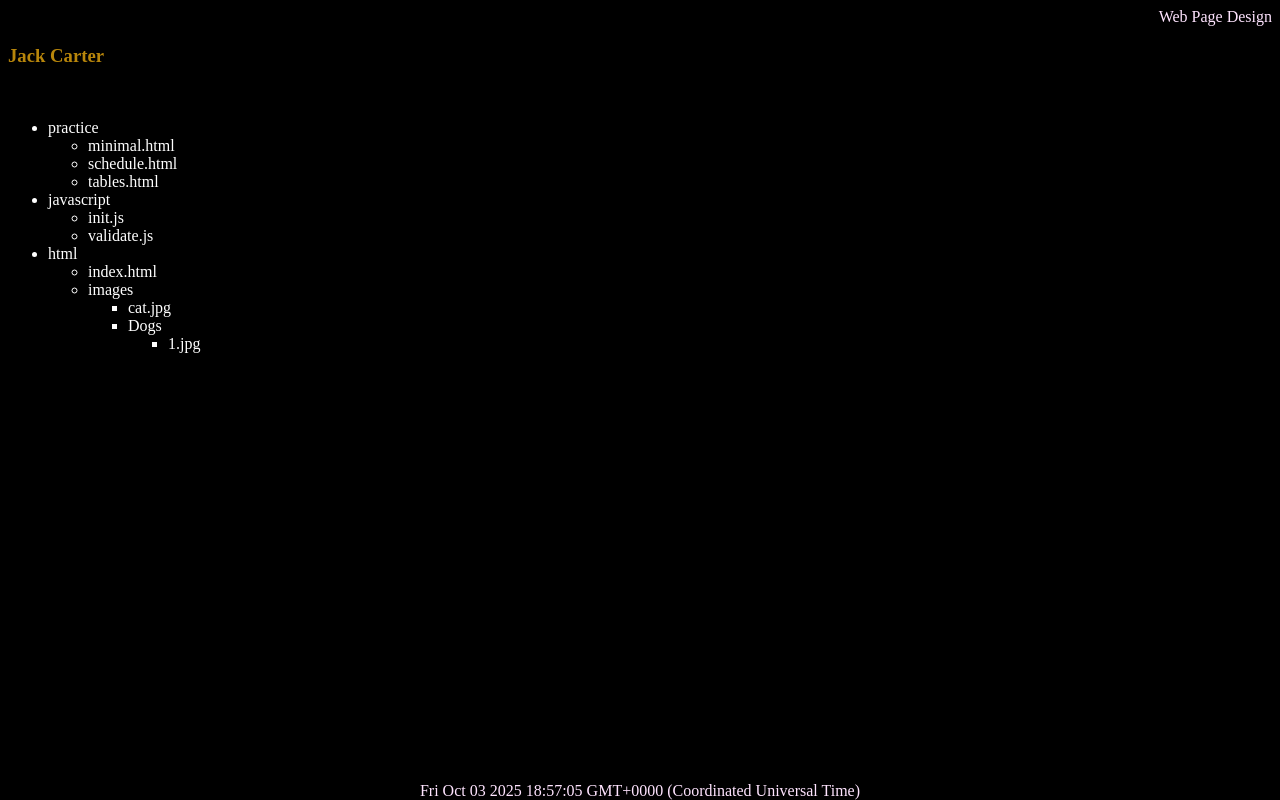
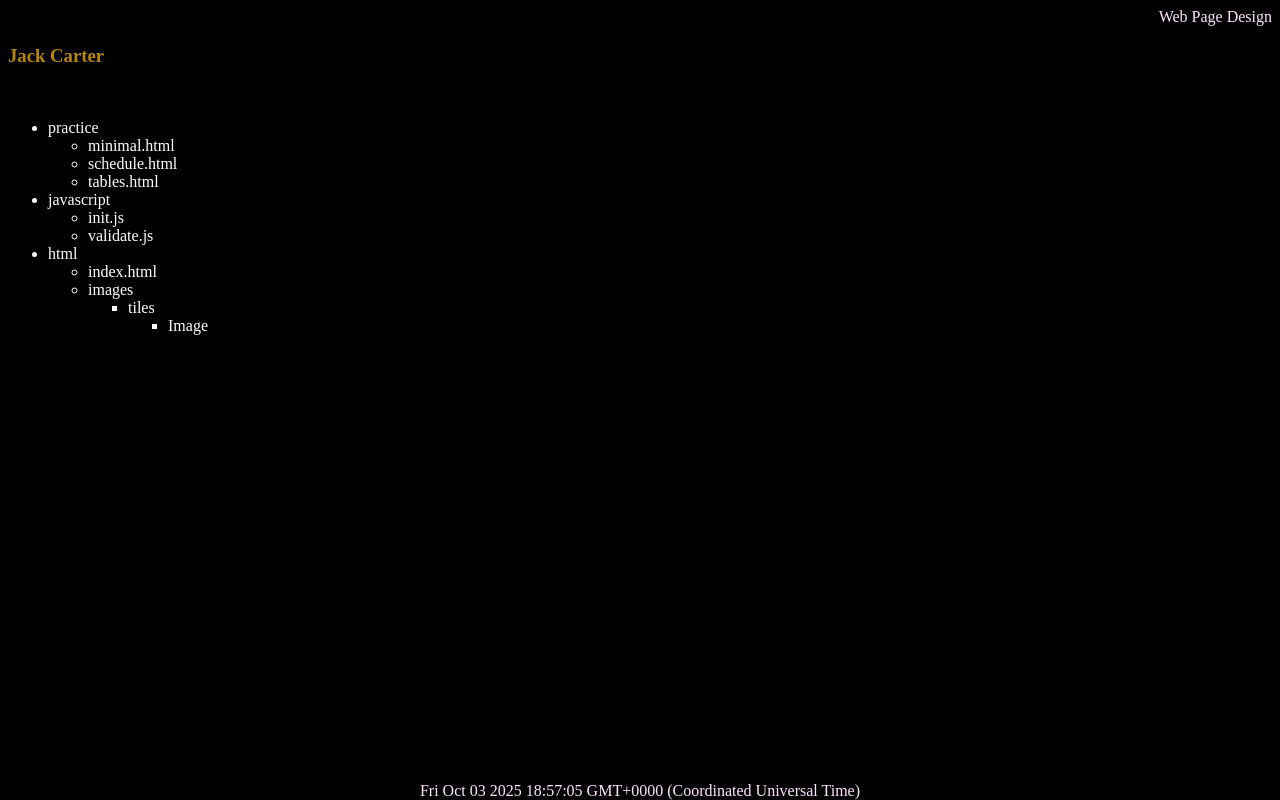
Before and after one commit to CarterJack-ArlingtonTech/CarterJack-ArlingtonTech.github.io, a plain HTML site: page index.html in a window 1280 px wide. Drawn offline with Linux system fonts and the light colour scheme.

Commit message:
fixed images hopefully

```diff
--- a/index.html
+++ b/index.html
@@ -21,10 +21,10 @@
     <ul><li><a href="https://raw.githubusercontent.com/CarterJack-ArlingtonTech/CarterJack-ArlingtonTech.github.io/refs/heads/main/index.html">index.html</a></li>
   </li>
   <li>images
-    <ul><li><a href="image/cat.jpg">cat.jpg</a></li></ul>
-    <ul><li>Dogs
+    <ul><li>tiles
       <ul>
-        <li><a href="image/Dogs/1.jpg">1.jpg</a></li>
+        <li><a href="image_html/tiles/Tile1.html">Image</a></li>
+
       </ul>
     </li></ul>
   </li>
```
Also changed, not shown: image_html/tiles/tile.html (added, +1 -0 lines), projects/recipes/1.html (+2 -0 lines), image/tiles/Tile240x320.png (added), image/tiles/Tile640x480.png (added), 2 other files.
